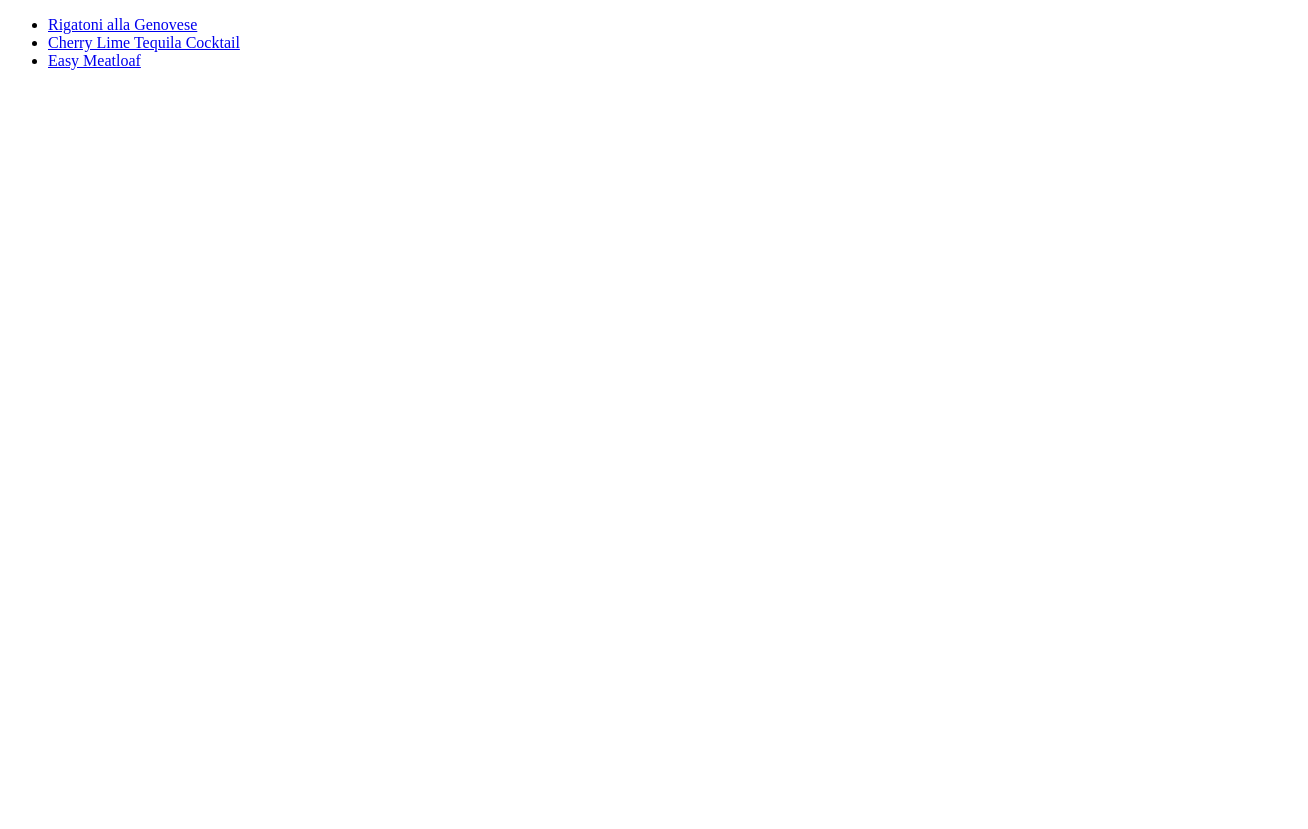
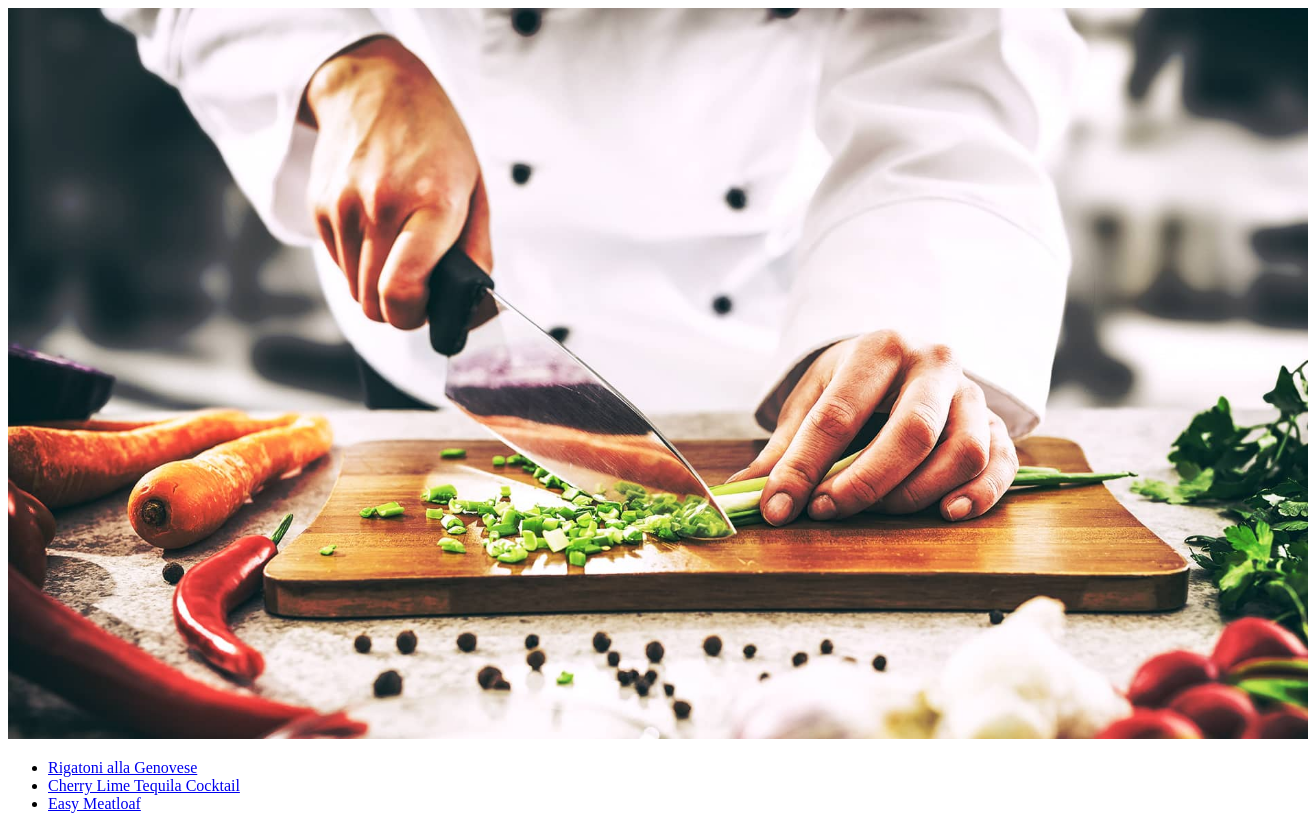
Before and after one commit to Mackadamianut/odin-recipes, a plain HTML site: page index.html in a window 1280 px wide. Shown: the whole page, 1308 px wide, since content can reach past the window. Before the commit the page ends 800 px from the top, so only its background shows below. Drawn offline with Linux system fonts and the light colour scheme.

Commit message:
add img to main index

```diff
--- a/index.html
+++ b/index.html
@@ -8,6 +8,8 @@
 </head>
 <body>
 
+<center><img src="img/culinary.jpg" alt="Chef prepping food with knife"
+    width="1300" height="731"></center>
 <ul>
     <li><a href="recipes/rigatoni.html">Rigatoni alla Genovese</a></li>
     <li><a href="recipes/clcocktail.html">Cherry Lime Tequila Cocktail</a></li>
```
Also changed, not shown: img/culinary.jpg (added).
